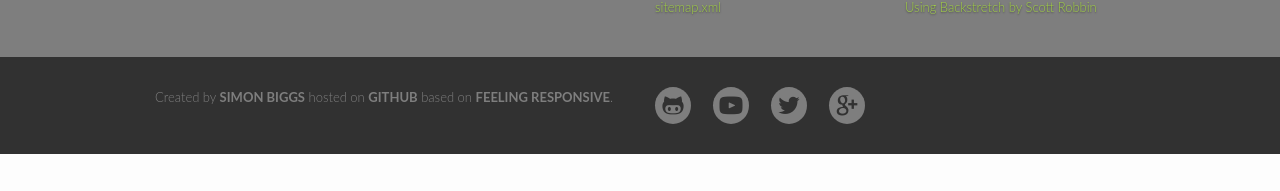
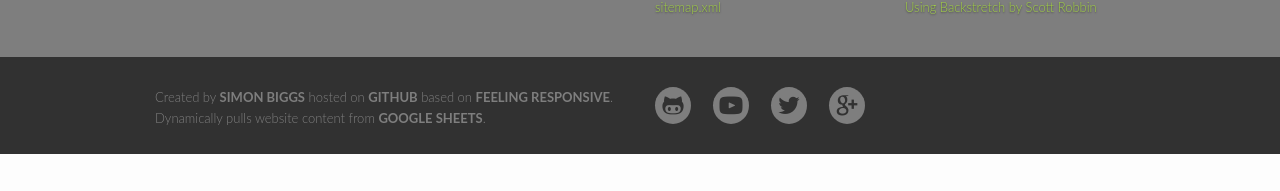
Before and after one commit to SimonBiggs/jekyll-google-drive, a Jekyll site: the page built from index.md, in a window 1280 px wide. Shown: the part 706-897 px from the top of the page. Built offline with Jekyll 4.4.1, drawn with Linux system fonts in a browser that asks for light colours; nearby versions of some CDN libraries.

Commit message:
update google sheet link

```diff
--- a/_config.yml
+++ b/_config.yml
@@ -19,7 +19,7 @@ slogan: 'Growing together in Christ to impact our world'
 description: '<span class="short_about_us"></span> &nbsp; &nbsp; '
 
 # The credits show up in the includes/_footer.html – It would be nice of you to leave a link to Phlow or Feeling Responsive as a thank you :)
-credits: '<p>Created by <a href="http://simonbiggs.net/">Simon Biggs</a> hosted on <a href="https://github.com/SimonBiggs/jekyll-google-drive" target="_blank">Github</a> based on <a href="http://phlow.github.io/feeling-responsive/">Feeling Responsive</a>.</p>'
+credits: 'Created by <a href="http://simonbiggs.net/">Simon Biggs</a> hosted on <a href="https://github.com/SimonBiggs/jekyll-google-drive" target="_blank">Github</a> based on <a href="http://phlow.github.io/feeling-responsive/">Feeling Responsive</a>.'
 
 # Main author of the website
 # See > authors.yml
@@ -30,8 +30,9 @@ author: SimonBiggs
 url: 'http://churchsitedemo.simonbiggs.net'
 baseurl: ''
 
-google_sheet_layout_id : '1f1QHvgeESZ6-Dv-tGunOyrbsG6Fwc1V7BN2i6ffXwBU/2'
-google_sheet_contents_id: '1f1QHvgeESZ6-Dv-tGunOyrbsG6Fwc1V7BN2i6ffXwBU/3'
+google_sheet_id: '1f1QHvgeESZ6-Dv-tGunOyrbsG6Fwc1V7BN2i6ffXwBU'
+google_sheet_layout_page_number: '2'
+google_sheet_contents_page_number: '3'
 
 # This is for the editing function in _/includes/improve_content
 # Leave it empty if your site is not on GitHub/GitHub Pages
--- a/_includes/_footer.html
+++ b/_includes/_footer.html
@@ -60,7 +60,8 @@
       <div id="subfooter">
         <nav class="row">
           <section id="subfooter-left" class="small-12 medium-6 columns credits">
-            {{ site.credits }}
+            <p>{{ site.credits }} Dynamically pulls website content from
+            <a href="https://docs.google.com/spreadsheets/d/{{ site.google_sheet_id }}/edit">Google Sheets</a>.</p>
           </section>
 
           <section id="subfooter-right" class="small-12 medium-6 columns">
--- a/_includes/_google_sheet_pull.html
+++ b/_includes/_google_sheet_pull.html
@@ -149,5 +149,5 @@
 
 </script>
 <script src="http://browserstate.github.io/history.js/scripts/bundled/html4+html5/jquery.history.js"></script>
-<script src="https://spreadsheets.google.com/feeds/cells/{{ site.google_sheet_layout_id }}/public/values?alt=json-in-script&callback=load_layout_data"></script>
-<script src="https://spreadsheets.google.com/feeds/cells/{{ site.google_sheet_contents_id }}/public/values?alt=json-in-script&callback=load_content_data"></script>
+<script src="https://spreadsheets.google.com/feeds/cells/{{ site.google_sheet_id }}/{{ site.google_sheet_layout_page_number }}/public/values?alt=json-in-script&callback=load_layout_data"></script>
+<script src="https://spreadsheets.google.com/feeds/cells/{{ site.google_sheet_id }}/{{ site.google_sheet_contents_page_number }}/public/values?alt=json-in-script&callback=load_content_data"></script>
```
